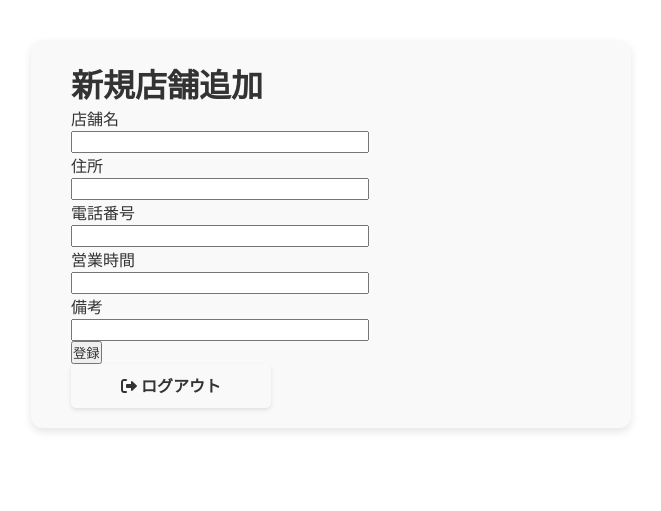
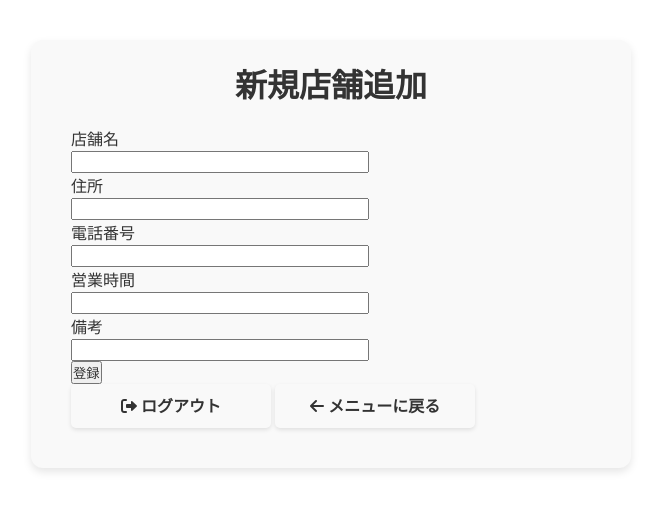
Before and after one commit to cocoacigar375/first, a Flask app: page /add in a window 1280 px wide. Shown: the top 511 px of the page, without its empty margins (309-970 px from the left). Run offline with Flask 3, Linux system fonts and the light colour scheme.

Commit message:
メニューに戻るボタン追加

```diff
--- a/app/templates/add.html
+++ b/app/templates/add.html
@@ -9,7 +9,7 @@
     <link rel="stylesheet" href="{{ url_for('static', filename='css/index.css') }}">
 </head>
 <body>
-    <div id="add-store" class="container">
+    <div id="index" class="container">
         <h1>新規店舗追加</h1>
 
         <form method="POST" action="{{ url_for('display_add') }}">
@@ -42,6 +42,10 @@
         <a href="{{ url_for('logout') }}" class="button">
             <i class="fas fa-sign-out-alt"></i> ログアウト
         </a>
+        <!-- /menu への戻るボタン -->
+        <a href="{{ url_for('display_menu') }}" class="button">
+            <i class="fas fa-arrow-left"></i> メニューに戻る
+        </a>
     </div>
 </body>
 </html>
```
